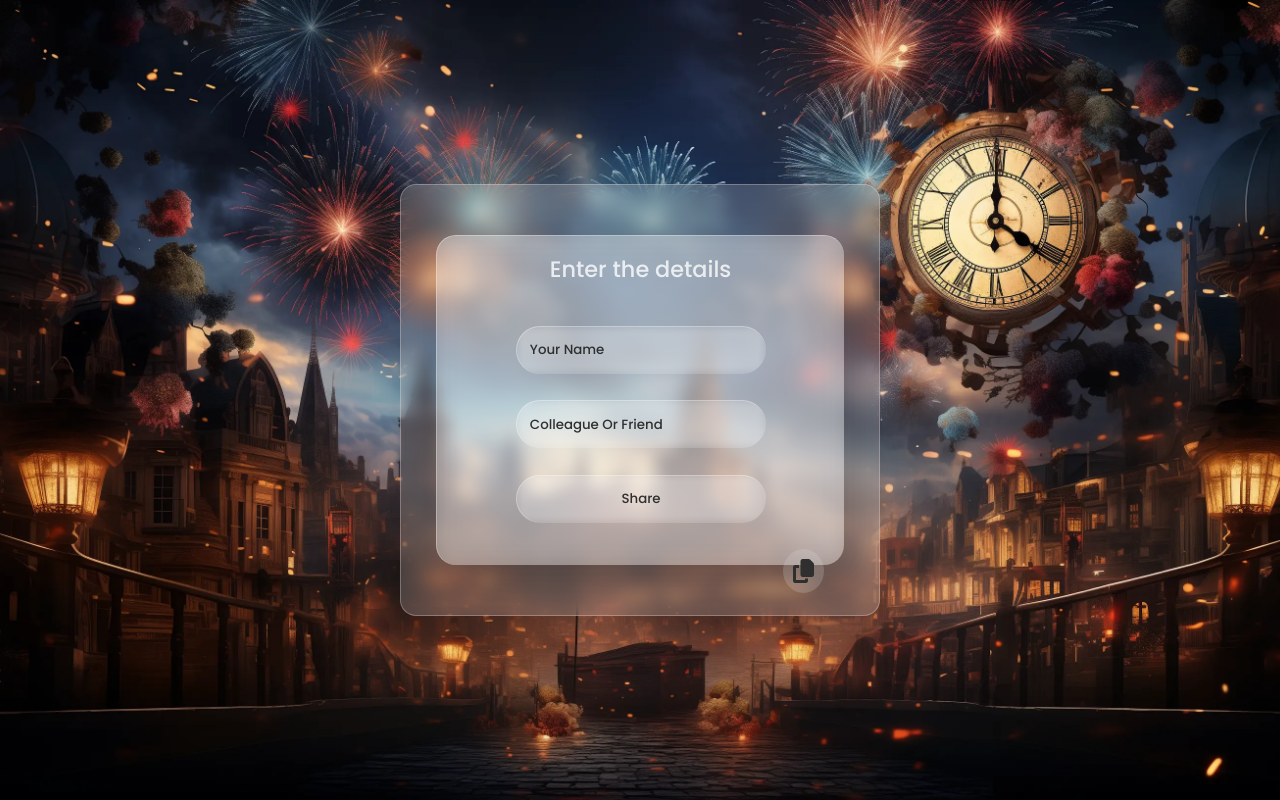
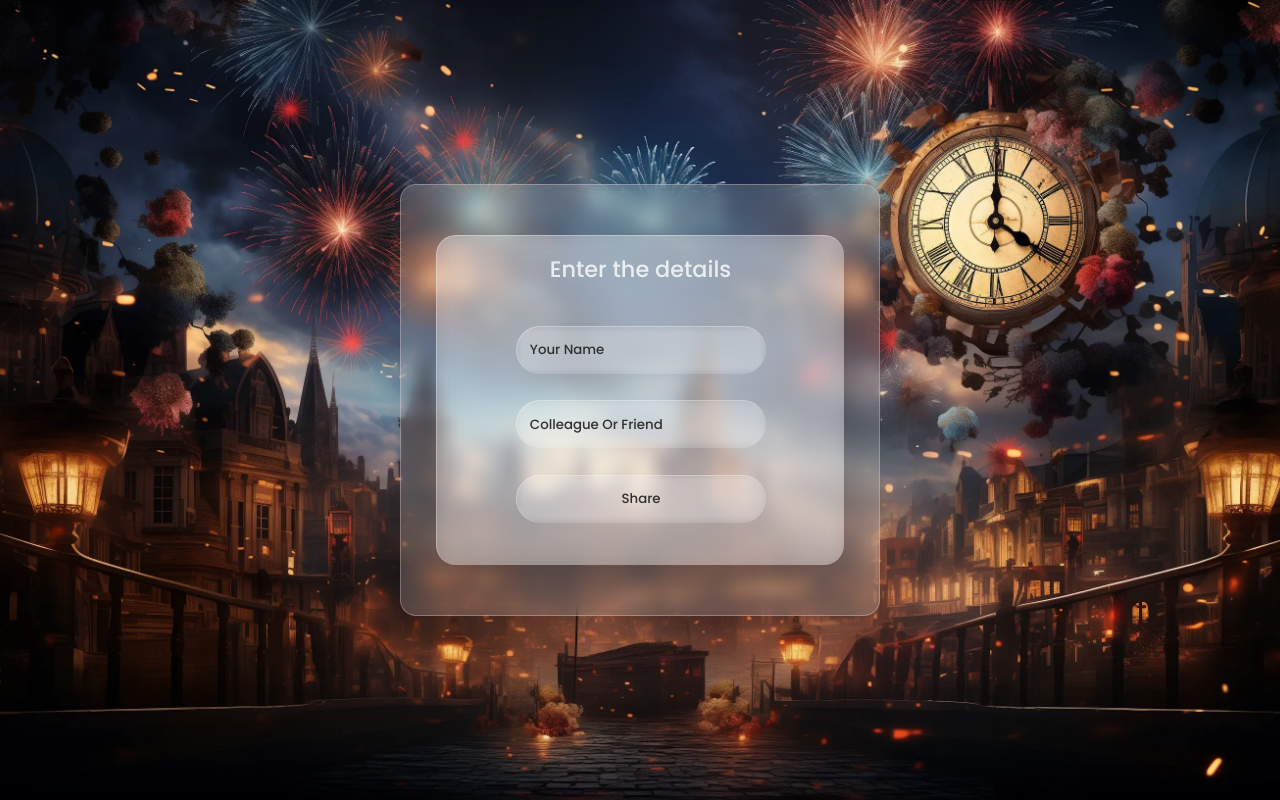
Before and after one commit to mrravipandee/GreetingMessage, a plain HTML site: page share.html in a window 1280 px wide. Drawn offline with Linux system fonts and the light colour scheme.

Commit message:
project ready

```diff
--- a/share.html
+++ b/share.html
@@ -24,7 +24,6 @@
                 <input type="name" id="ownName" placeholder="Your name"><br>
                 <input type="name" id="sendName" placeholder="Colleague or Friend"><br>
                 <input type="submit" value="Share" id="shareBtn"><br>
-                <i class="fa-solid fa-copy" id="copyBtn"></i>
             </form>
         </div>
         <!-- JS -->
```
